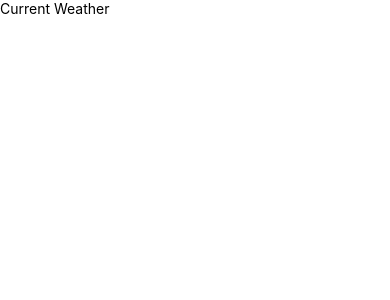
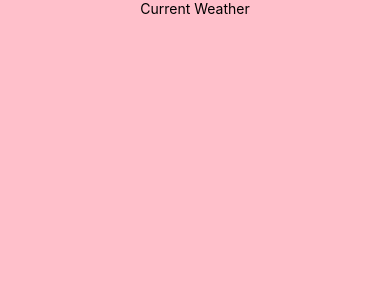
Before and after one commit to LaVieja1/weatherNative, a React Native app: screen / in a window 390 px wide. Shown: the top 300 px of the page. Built offline with nearby package versions, Linux system fonts and the light colour scheme.

Commit message:
añadido styleSheet

```diff
--- a/App.js
+++ b/App.js
@@ -1,14 +1,25 @@
 import React from "react";
-import { View, Text, SafeAreaView } from "react-native";
+import { View, Text, SafeAreaView, StyleSheet } from "react-native";
 
 const App = () => {
   return (
-    <SafeAreaView>
-      <View>
+    <SafeAreaView style={styles.wrapper}>
+      <View style={styles.container}>
         <Text>Current Weather</Text>
       </View>
     </SafeAreaView>
   );
 };
 
+const styles = StyleSheet.create({
+  wrapper: {
+    flex: 1,
+  },
+  container: {
+    backgroundColor: "pink",
+    flex: 1,
+    alignItems: "center",
+  },
+});
+
 export default App;
```
